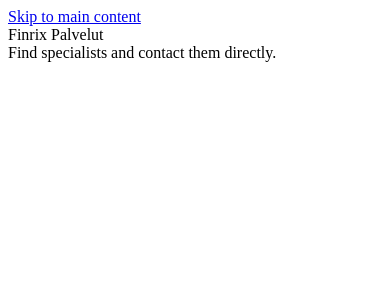
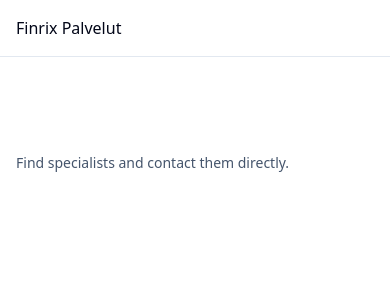
Before and after one commit to StrayForest/palvelut, a Django app: template templates/base.html in a window 390 px wide. Shown: the top 300 px of the page. Run offline with Django 5.2, Linux system fonts and the light colour scheme; the template is opened without the code that fills it, so the values that code supplies are empty; style sheets or scripts are compiled from the project's sources; some libraries are stand-ins or nearby versions.

Commit message:
P0: wire Tailwind and vendored interaction assets into base layout

```diff
--- a/templates/base.html
+++ b/templates/base.html
@@ -1,4 +1,4 @@
-{% load i18n %}
+{% load i18n static %}
 {% get_current_language as LANGUAGE_CODE %}
 <!doctype html>
 <html lang="{{ LANGUAGE_CODE|default:'en' }}">
@@ -6,13 +6,16 @@
   <meta charset="utf-8">
   <meta name="viewport" content="width=device-width, initial-scale=1">
   <title>{% block title %}{% translate "Finrix Palvelut" %}{% endblock %}</title>
+  <link rel="stylesheet" href="{% static 'css/app.css' %}">
+  <script src="{% static 'vendor/htmx.min.js' %}" defer></script>
+  <script src="{% static 'vendor/alpine.min.js' %}" defer></script>
 </head>
-<body>
-  <a href="#main-content">{% translate "Skip to main content" %}</a>
-  <header>
-    <nav aria-label="{% translate 'Primary navigation' %}">{% translate "Finrix Palvelut" %}</nav>
+<body class="min-h-screen bg-white text-slate-950 antialiased">
+  <a class="sr-only focus:not-sr-only focus:absolute focus:left-4 focus:top-4 focus:z-50 focus:rounded focus:bg-white focus:px-3 focus:py-2 focus:shadow" href="#main-content">{% translate "Skip to main content" %}</a>
+  <header class="border-b border-slate-200">
+    <nav class="mx-auto max-w-6xl px-4 py-4 sm:px-6 lg:px-8" aria-label="{% translate 'Primary navigation' %}">{% translate "Finrix Palvelut" %}</nav>
   </header>
-  <main id="main-content" tabindex="-1">{% block content %}{% endblock %}</main>
-  <footer>{% translate "Find specialists and contact them directly." %}</footer>
+  <main class="mx-auto w-full max-w-6xl px-4 py-8 sm:px-6 lg:px-8" id="main-content" tabindex="-1">{% block content %}{% endblock %}</main>
+  <footer class="mx-auto max-w-6xl px-4 py-8 text-sm text-slate-600 sm:px-6 lg:px-8">{% translate "Find specialists and contact them directly." %}</footer>
 </body>
 </html>
```
